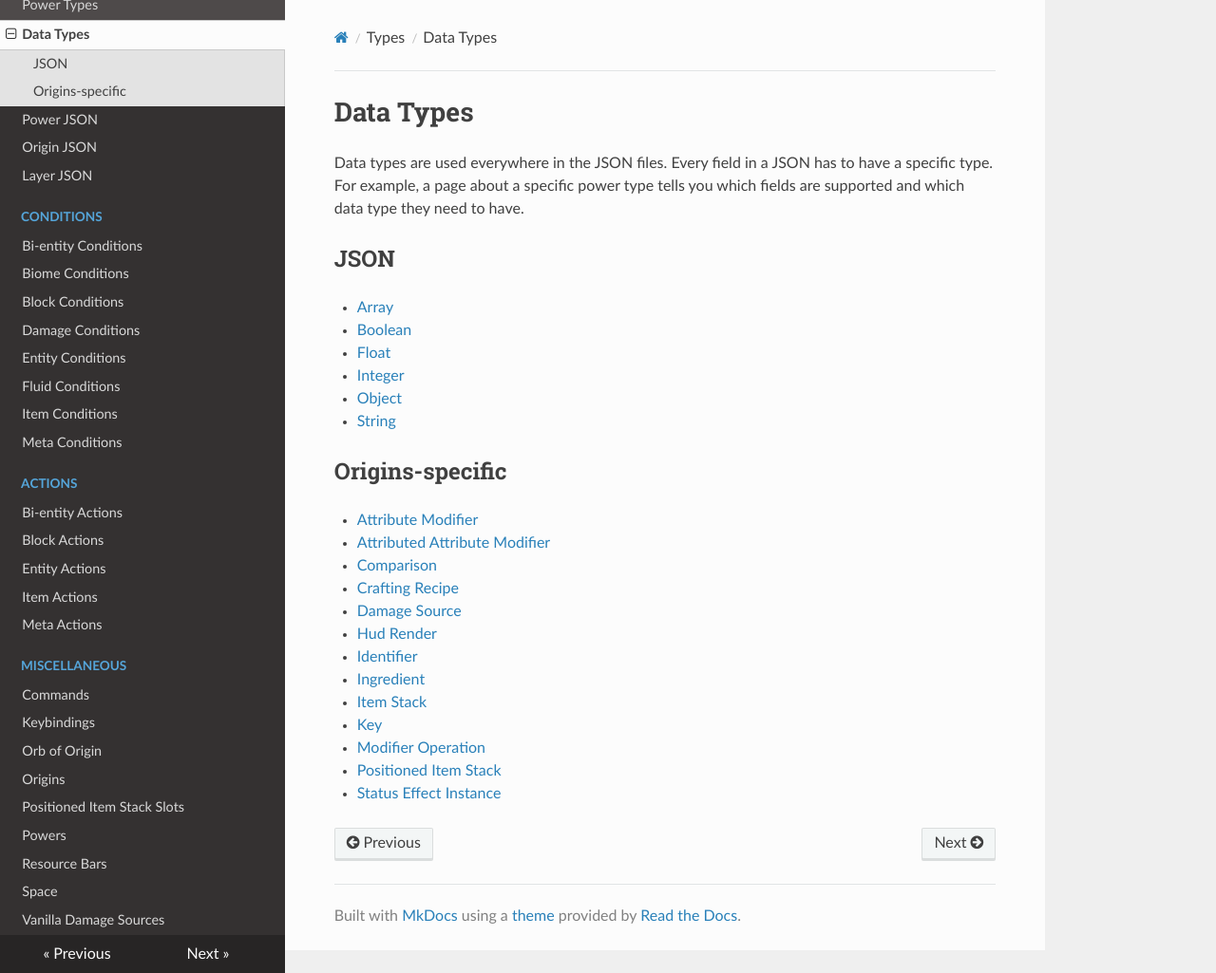
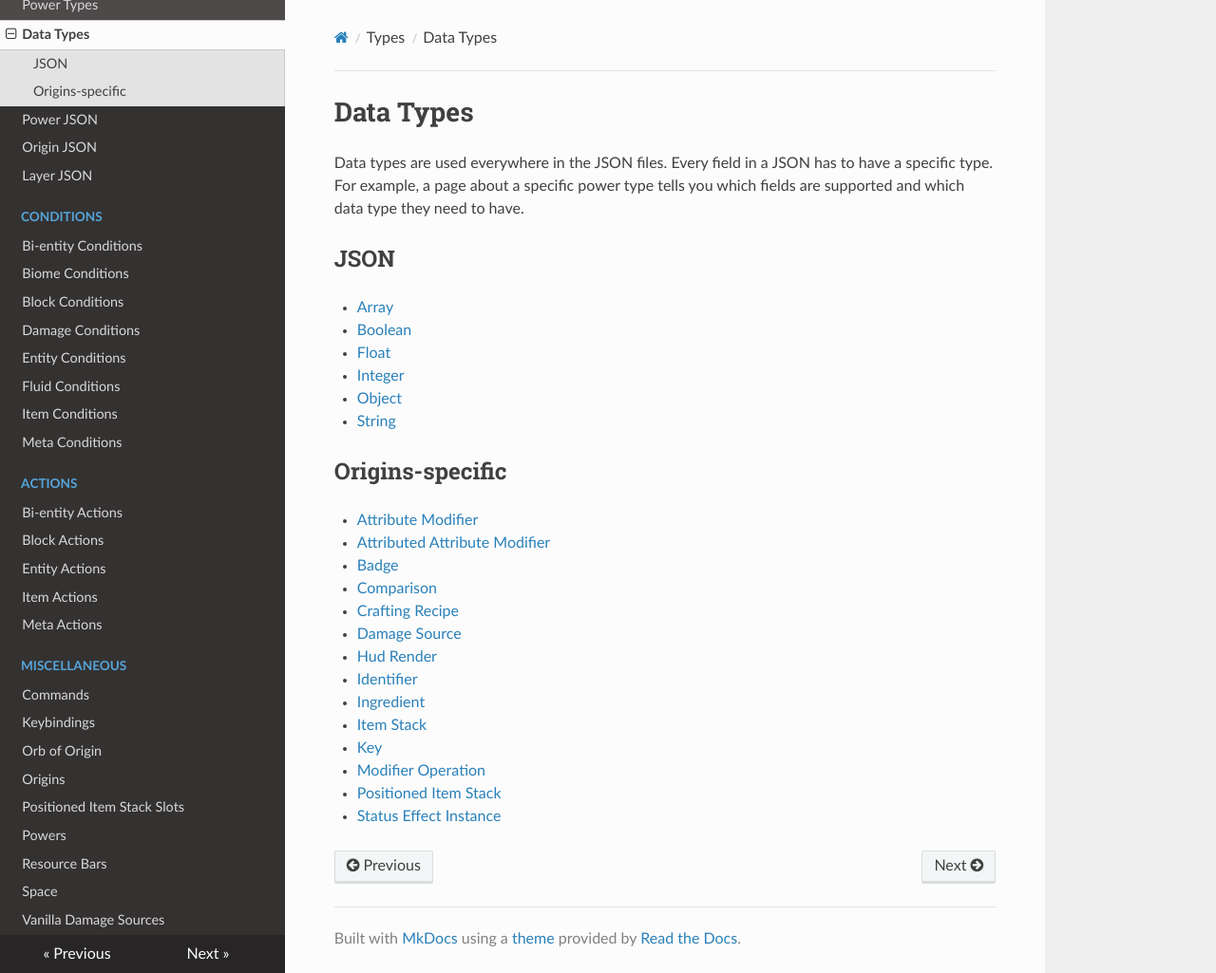
Before and after one commit to apace100/origins-docs, an MkDocs documentation site: the page built from docs/data_types.md, in a window 1280 px wide and 1025 px high. Shown: the whole window at 95% size. Built offline with MkDocs 1.6.1, drawn with Linux system fonts in a browser that asks for light colours; nearby versions of some CDN libraries.

Commit message:
Updated `data_types.md` Now includes the new `badge` data type

```diff
--- a/docs/data_types.md
+++ b/docs/data_types.md
@@ -19,6 +19,7 @@ Data types are used everywhere in the JSON files. Every field in a JSON has to h
 
 * [Attribute Modifier](attribute_modifier)
 * [Attributed Attribute Modifier](attributed_attribute_modifier)
+* [Badge](data_types/badge.md)
 * [Comparison](comparison)
 * [Crafting Recipe](crafting_recipe)
 * [Damage Source](damage_source)
```
